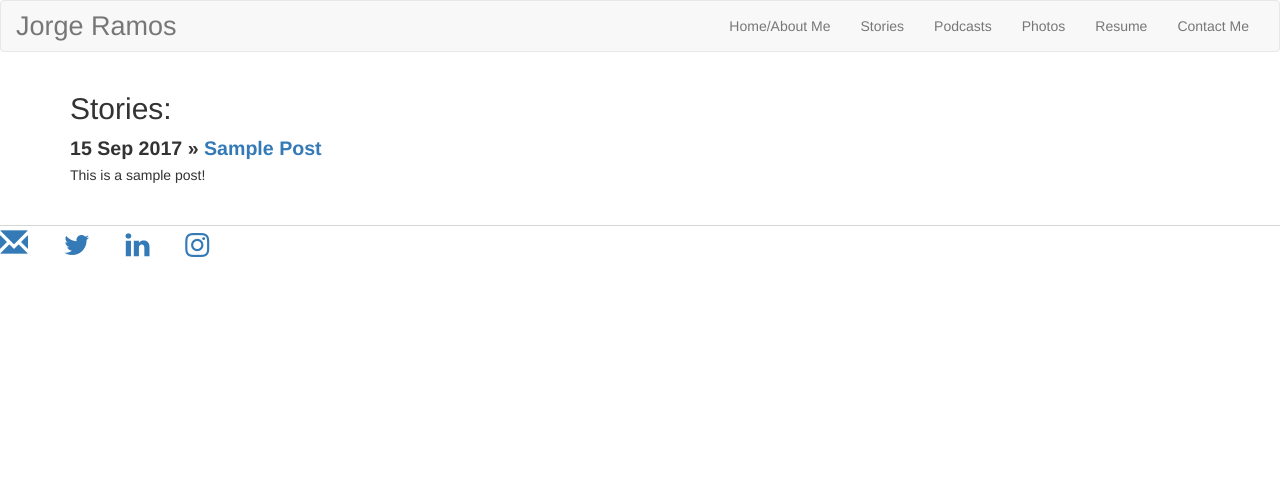
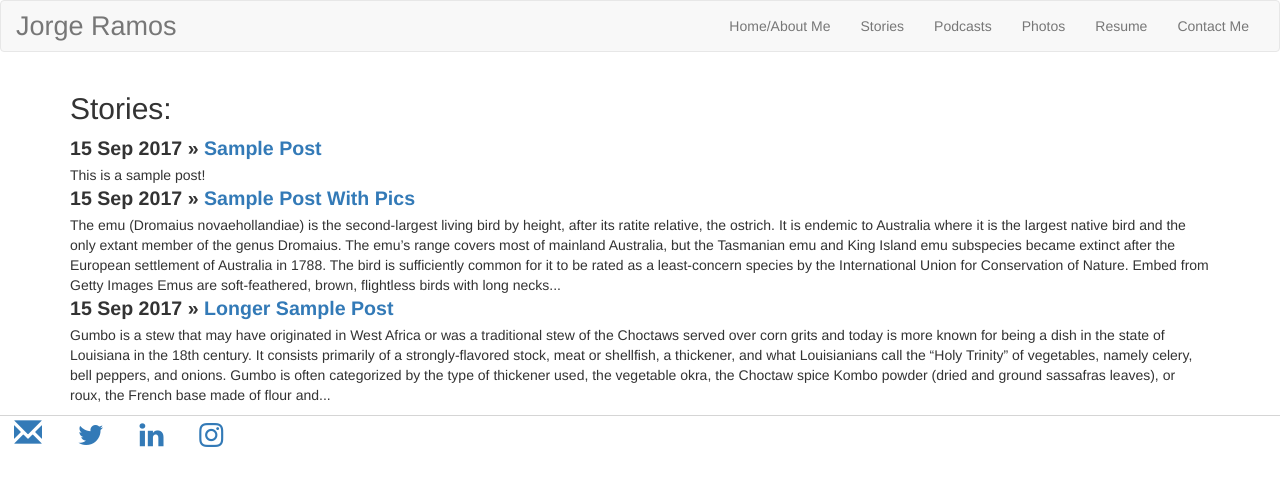
Before and after one commit to horhay10/horhay10.github.io, a Jekyll site: the page built from html/stories.html, in a window 1280 px wide. Shown: the top 486 px of the page. Built offline with Jekyll 4.4.1, drawn with Linux system fonts in a browser that asks for light colours; nearby versions of some CDN libraries.

Commit message:
have to leave library

```diff
--- /dev/null
+++ b/_posts/2017-09-15-Longer-Sample.md
@@ -0,0 +1,27 @@
+---
+layout: post
+title: "Longer Sample Post"
+date: 2017-09-15
+---
+<link href="/css/posts.css" type="text/css" rel="stylesheet">
+Gumbo is a stew that may have originated in West Africa or
+was a traditional stew of the Choctaws served over corn grits
+and today is more known for being a dish in the state of
+Louisiana in the 18th century. It consists primarily of a
+strongly-flavored stock, meat or shellfish, a thickener, and
+what Louisianians call the "Holy Trinity" of vegetables,
+namely celery, bell peppers, and onions. Gumbo is often
+categorized by the type of thickener used, the vegetable
+okra, the Choctaw spice Kombo powder (dried and ground
+sassafras leaves), or roux, the French base made of flour
+and fat. The dish likely derived its name from either a word
+from a Bantu language for okra (ki ngombo) or the Choctaw
+word for filé (kombo).
+
+<p>
+Regardless of the name origins, Gumbo can be made with or without Okra or Filé powder. The preferred method in the historical New Orleans variation is with a French dark roux. The flavor of the Louisiana state dish has its origin in many cultures.</p>
+<p>
+Several different varieties exist. Creole gumbo generally contains shellfish, tomatoes, and a dark roux, filé, or both. Cajun gumbo is generally based on a dark roux and is made with shellfish or fowl. Sausage or ham is often added to gumbos of either variety. After the base is prepared, vegetables are cooked down, and then meat is added. The dish simmers for a minimum of three hours, with shellfish and some spices added near the end. If desired, filé powder is added after the pot is removed from heat. Gumbo is traditionally served over rice. A third, lesser-known variety, the meatless gumbo z'herbes, is essentially a gumbo of slow-cooked greens.
+</p>
+<p>
+The dish combines ingredients and culinary practices of several cultures, including French, Spanish, German, Filipino, West African, and Choctaw. Gumbo may have been based on traditional West African or native dishes, or may be a derivation of the French dish bouillabaisse, or Choctaw stew, but most likely all three dishes contributed to the original recipe. It was first described in 1802, and was listed in various cookbooks in the latter half of the 19th century. The dish gained more widespread popularity in the 1970s, after the United States Senate cafeteria added it to the menu in honor of Louisiana Senator Allen Ellender. The popularity of chef Paul Prudhomme in the 1980s spurred further interest in gumbo. The dish is the official cuisine of the state of Louisiana.</p>
--- /dev/null
+++ b/_posts/2017-09-15-Sample-Post-With-Pics.md
@@ -0,0 +1,11 @@
+---
+layout: post
+title: "Sample Post With Pics"
+date: 2017-09-15
+---
+<link href="/css/posts.css" type="text/css" rel="stylesheet">
+The emu (Dromaius novaehollandiae) is the second-largest living bird by height, after its ratite relative, the ostrich. It is endemic to Australia where it is the largest native bird and the only extant member of the genus Dromaius. The emu's range covers most of mainland Australia, but the Tasmanian emu and King Island emu subspecies became extinct after the European settlement of Australia in 1788. The bird is sufficiently common for it to be rated as a least-concern species by the International Union for Conservation of Nature.
+<a id='JXpVcg52R1RFR0_uL-aQ6g' class='gie-single' href='http://www.gettyimages.com/detail/500778501' target='_blank' style='color:#a7a7a7;text-decoration:none;font-weight:normal !important;border:none;display:inline-block;'>Embed from Getty Images</a><script>window.gie=window.gie||function(c){(gie.q=gie.q||[]).push(c)};gie(function(){gie.widgets.load({id:'JXpVcg52R1RFR0_uL-aQ6g',sig:'xLAuYCiDR4Uv8CCetr2OmJINFhJNdbrfeV58qM9qtMo=',w:'507px',h:'338px',items:'500778501',caption: true ,tld:'com',is360: false })});</script><script src='//embed-cdn.gettyimages.com/widgets.js' charset='utf-8' async></script>
+
+<p>
+Emus are soft-feathered, brown, flightless birds with long necks and legs, and can reach up to 1.9 metres (6.2 ft) in height. Emus can travel great distances, and when necessary can sprint at 50 km/h (31 mph); they forage for a variety of plants and insects, but have been known to go for weeks without eating. They drink infrequently, but take in copious amounts of water when the opportunity arises.</p>
--- a/css/default.css
+++ b/css/default.css
@@ -24,6 +24,7 @@ footer {
     position: relative;
     display: inline;
     white-space: nowrap;
+    padding-left: .5em;
     word-spacing: 1em;
 
 }
--- a/css/index.css
+++ b/css/index.css
@@ -5,7 +5,10 @@ img{
     display: inline;
     float:left;
     caption-side: right;
-    margin: 2px 25px;
+    margin-left: 5px;
+    margin-top: 5px;
+    margin-right: 25px;
+    margin-bottom: 5px;
 }
 .bio{
     margin: 5px 5px;
--- a/html/stories.html
+++ b/html/stories.html
@@ -7,11 +7,13 @@ layout: default
     <ul class="posts">
         <h2>Stories:</h2>
 	  {% for post in site.posts %}
+
 	  	<div class="title">
 	    <li><span>{{ post.date | date_to_string }}</span> » <a href="{{ post.url }}" title="{{ post.title }}">{{ post.title }}</a><br></li>
 		</div>
 		<br>
-		<p> {{ post.excerpt }}</p>
+
+		<p> <article>{{ post.content | strip_html | truncatewords: 100 }}</article</p>
 		<br>
 	  {% endfor %}
 	</ul>
```
